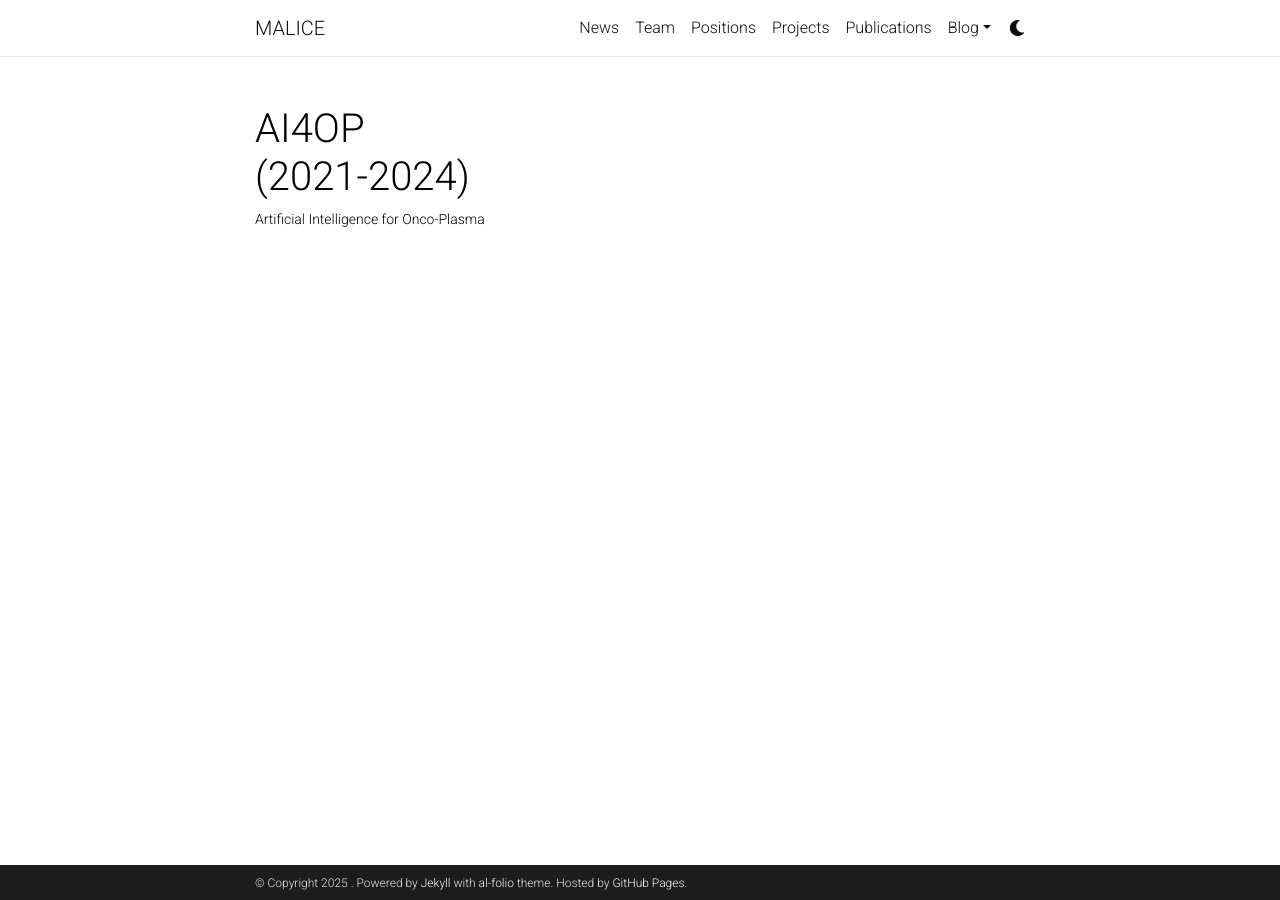
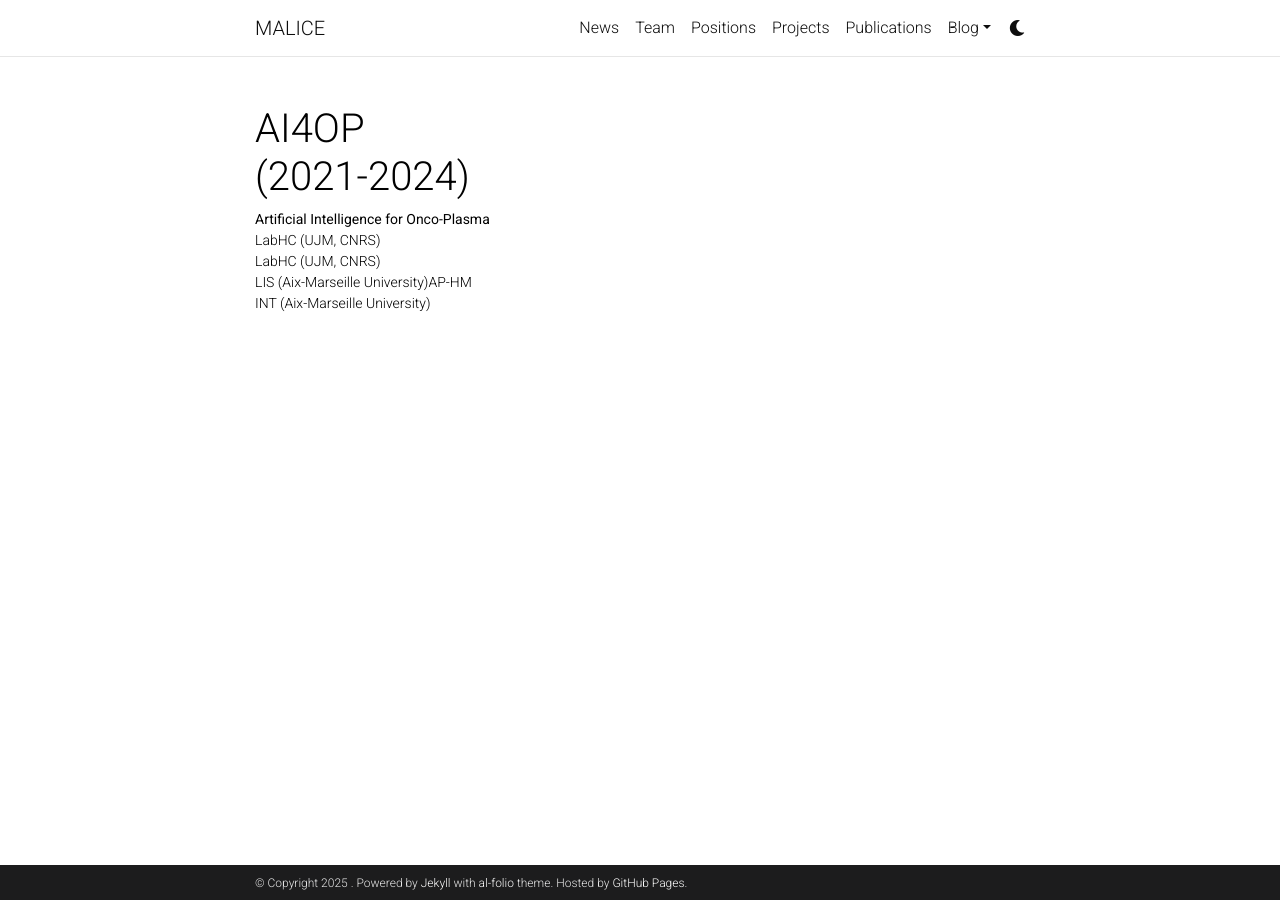
Before and after one commit to labhc-malice/labhc-malice.github.io, a Jekyll site: the page built from _projects/AI4IOP.md, in a window 1280 px wide. Built offline with Jekyll 4.4.1, drawn with Linux system fonts in a browser that asks for light colours; comment, search, counter and statistics services are not loaded; a style sheet for code colours, icons or effects is not loaded.

Commit message:
Update AI4OP description and partners

```diff
--- a/_projects/AI4IOP.md
+++ b/_projects/AI4IOP.md
@@ -1,7 +1,7 @@
 ---
 layout: page
 title: " AI4OP <br/>(2021-2024)"
-description: "Artificial Intelligence for Onco-Plasma"
+description: "<b> Artificial Intelligence for Onco-Plasma </b> <br/> LabHC (UJM, CNRS)<br/> LabHC (UJM, CNRS) <br/> LIS (Aix-Marseille University)AP-HM <br/> INT (Aix-Marseille University)"
 img: assets/img/project/logo-defaut-malice6.jpg
 redirect: https://remieyraud.github.io/AI4OP/
 importance: 1
```
